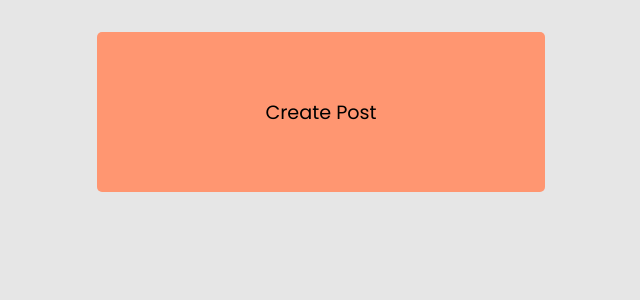
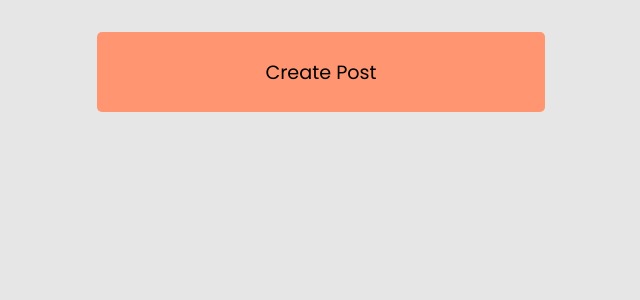
Before and after one commit to srivastavaayu/codemancers-assessment, a React (Create React App) app: page / in a window 1280 px wide. Shown: the top 300 px of the page, without its empty margins (319-959 px from the left). Built offline with nearby package versions, Linux system fonts and the light colour scheme.

Commit message:
fix: create post button style

```diff
--- a/src/styles/AddPost.css
+++ b/src/styles/AddPost.css
@@ -128,7 +128,7 @@
 
 .createPostButton {
   width: 50%;
-  height: 20vh;
+  height: 10vh;
   font-size: 1.2rem;
 }
 
```
